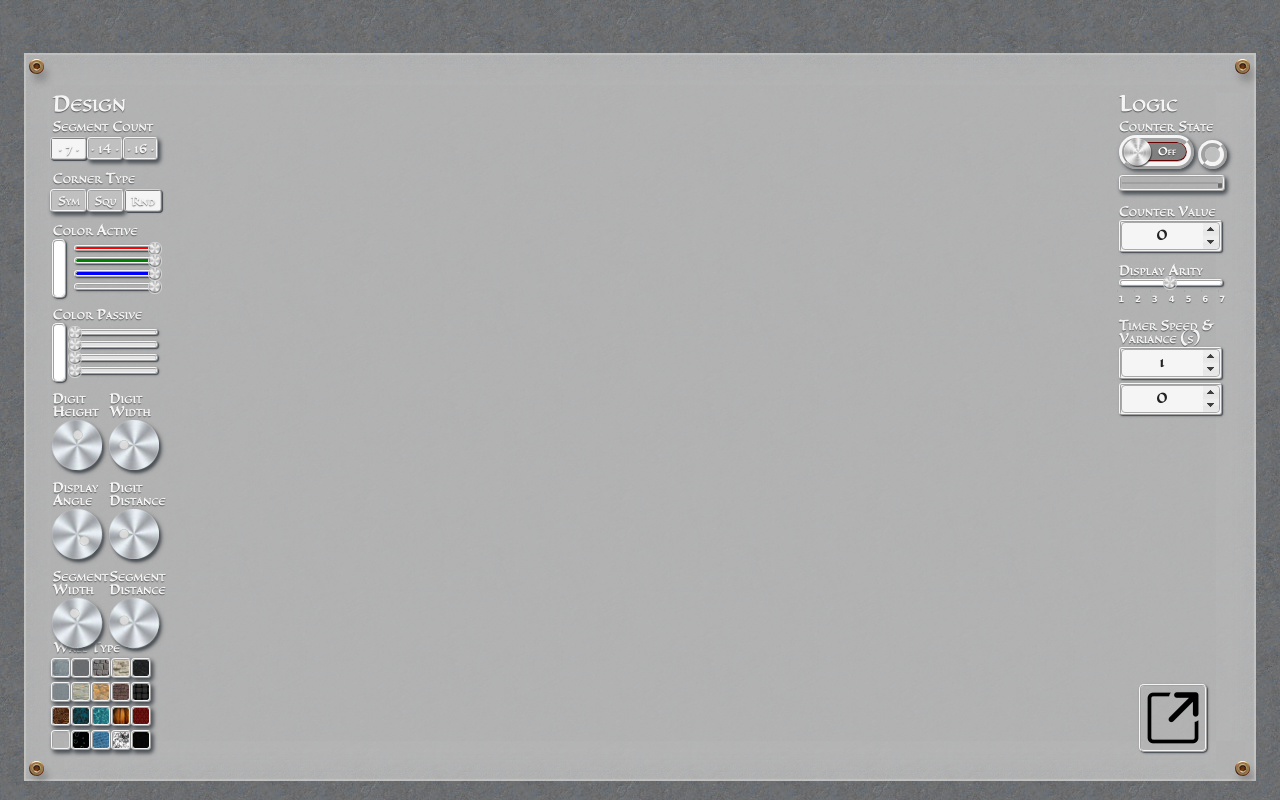
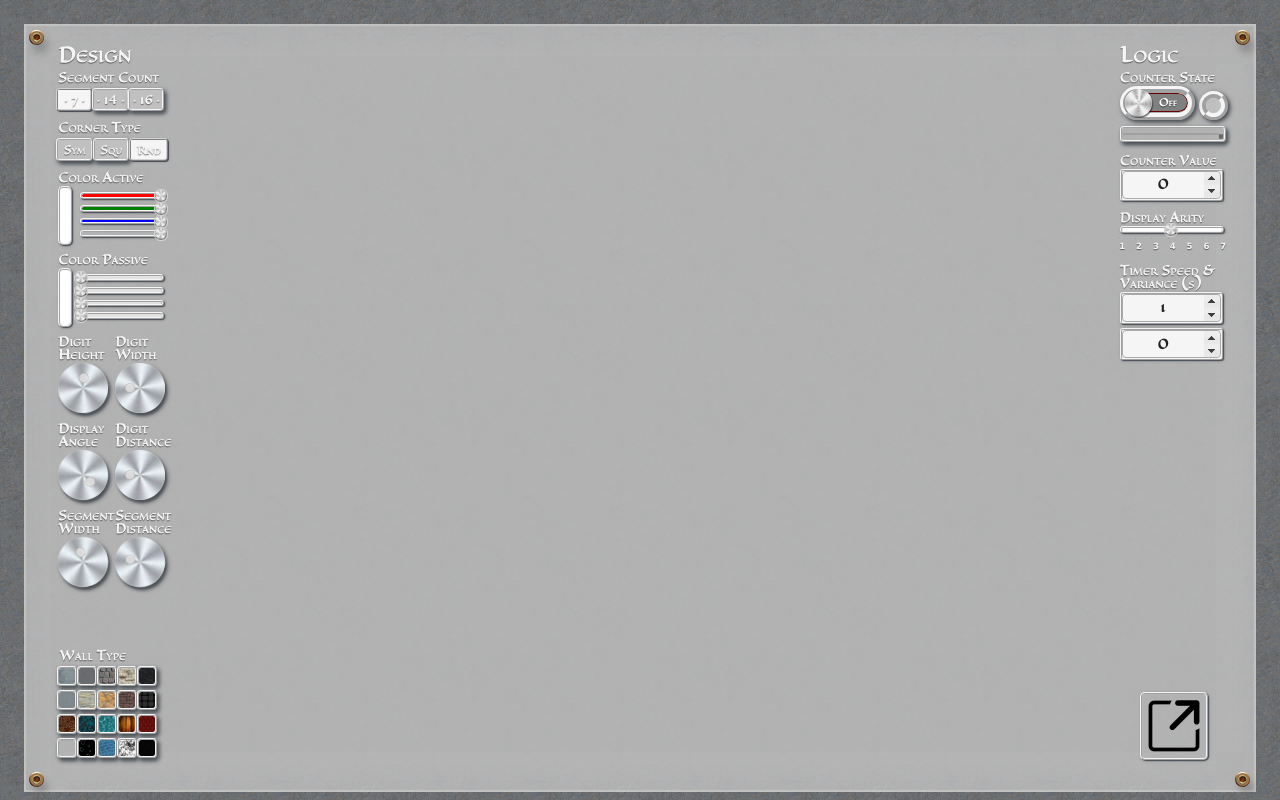
Before and after one commit to arkascha/queueue-counter, a plain HTML site: page index.html in a window 1280 px wide. Drawn offline with Linux system fonts and the light colour scheme.

Commit message:
General layout fixes for slightly smaller screen sizes.

```diff
--- a/assets/board.css
+++ b/assets/board.css
@@ -1,8 +1,8 @@
 html {
 	width: 100%;
-	height: 90%;
+	height: 100%;
 	margin: 0;
-	padding: 3% 0 0 0;
+	padding: 0;
 }
 body {
 	width: 100%;
@@ -33,9 +33,9 @@ div {
 #board {
 	position: relative;
 	width: 90%;
-	height: 90%;
+	height: 86%;
 	margin: auto;
-	top:2%;
+	top:3%;
 	right:0;
 	bottom:0;
 	left:0;
--- a/assets/control.css
+++ b/assets/control.css
@@ -6,8 +6,8 @@
 	width:    8%;
 	min-width: 110px;
 	max-width: 116px;
+	top: 20px;
 	height: 100%;
-	margin: 40px 0;
 	color: whitesmoke;
 	font: small-caps bold 13px 'Eagle Lake';
 	text-shadow: 0 1px 1px rgba(0,0,0,0.5);
@@ -15,25 +15,25 @@
 }
 .controls-left {
 	position: absolute;
-	left: -1%;
+	left: -0.5%;
 }
 .controls-right {
 	position: absolute;
-	right: -1.1%;
+	right: -1.2%;
 }
 .controls-top {
 	position: absolute;
 	clear: left;
-	vertical-align: top;
 }
 .controls-bottom {
 	position: absolute;
-	bottom: -15px;
+	bottom: -30px;
 	clear: left;
+	vertical-align: bottom;
 }
 .controls-row {
 	display: inline-block;
-	margin: 2px 0 4px;
+	margin: 2px 0 2px;
 }
 
 .controls > label {
```
